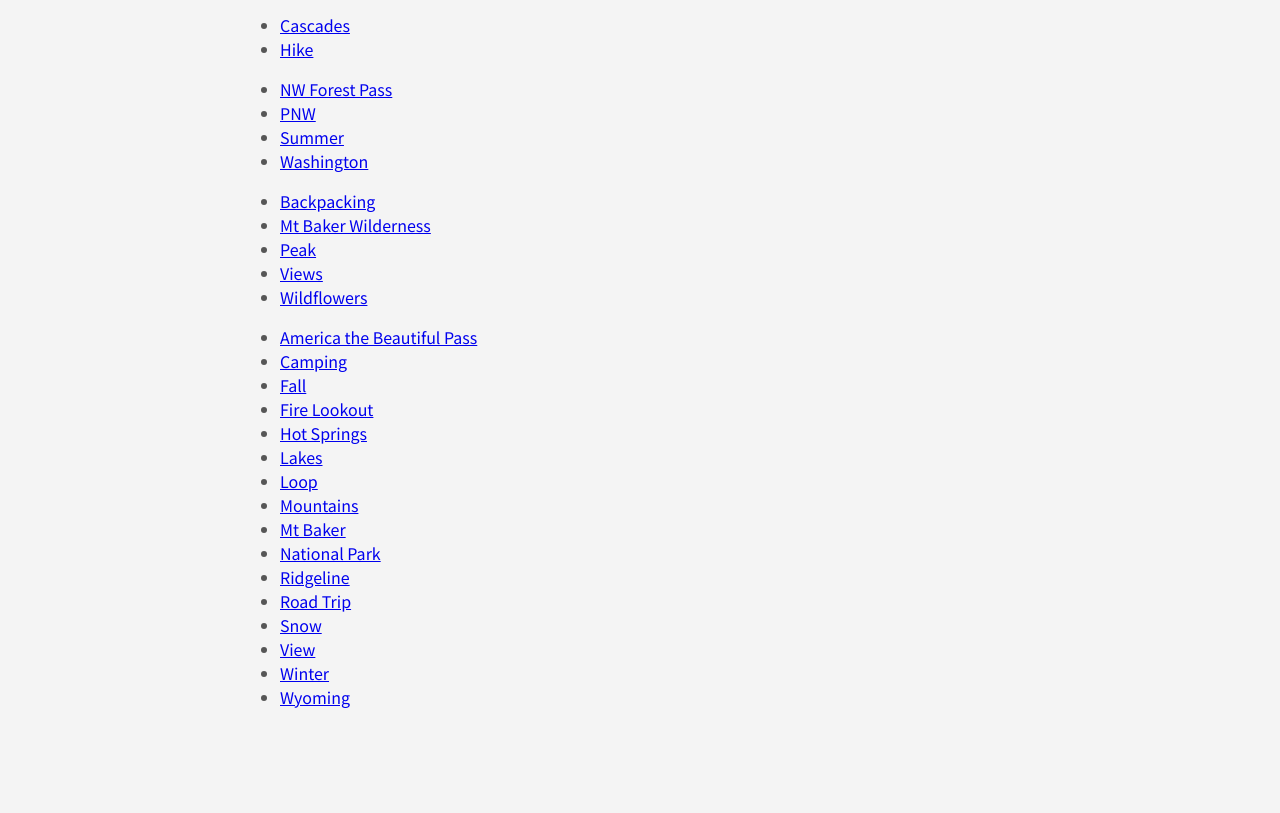
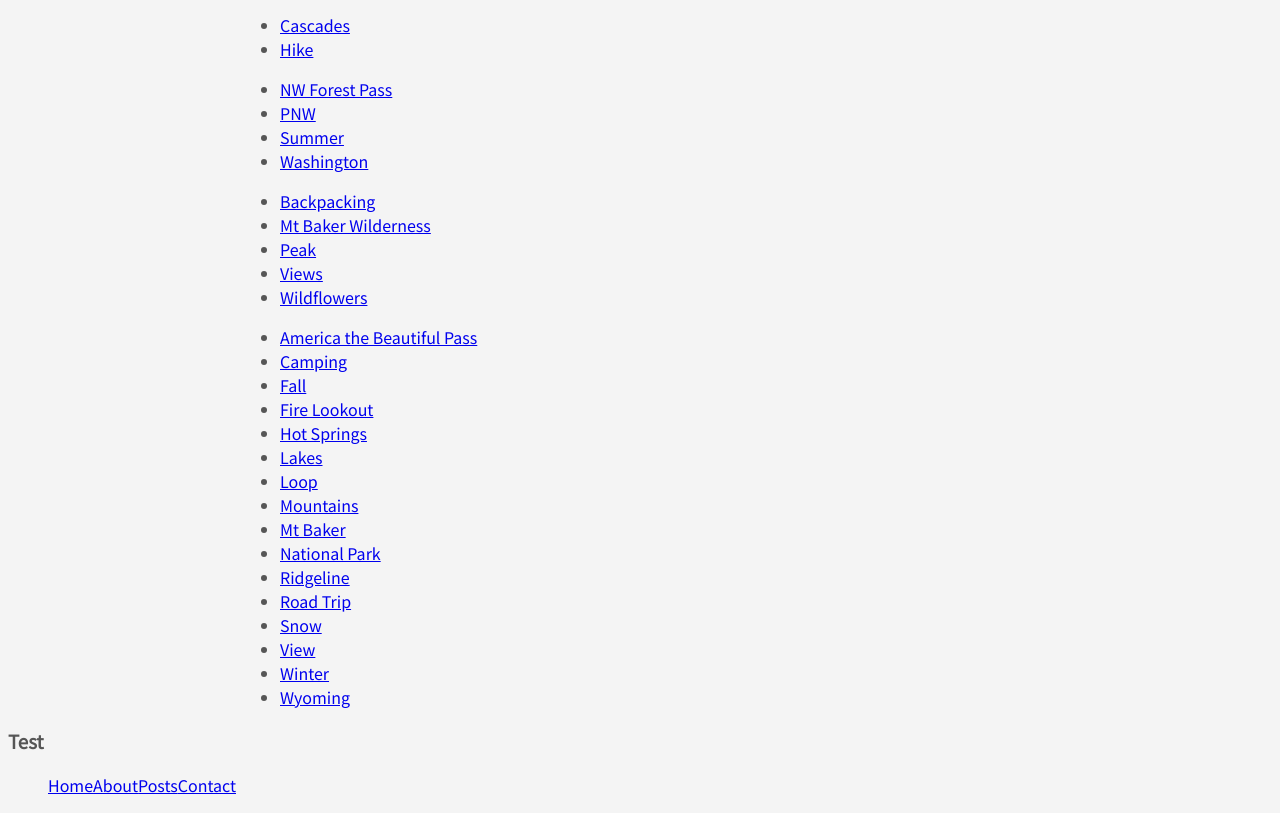
Before and after one commit to PilgrimMemoirs/hiking-blog, a Gatsby site: page /tags in a window 1280 px wide. Shown: the part 256-1069 px from the top of the page. Before the commit the page ends 981 px from the top, so only its background shows below. Built offline with nearby package versions, Linux system fonts and the light colour scheme; Gatsby itself is replaced by a stand-in of ours.

Commit message:
add footer component and style files

```diff
--- a/src/components/Layout.js
+++ b/src/components/Layout.js
@@ -1,7 +1,8 @@
 import React from 'react';
+import { Header } from './Header';
+import { Footer } from './Footer';
+import { useSiteMetadata } from '../hooks/useSiteMetadata';
 import styled from 'styled-components';
-import { useSiteMetadata } from '../hooks/useSiteMetadata';
-import { Header } from './Header';
 import layoutStyles from './layout.module.scss'
 
 const AppStyles = styled.main`
@@ -18,6 +19,7 @@
       <AppStyles>
         { children }
       </AppStyles>
+      <Footer/>
     </div>
   );
 };
--- /dev/null
+++ b/src/components/footer.js
@@ -0,0 +1,15 @@
+import React from 'react';
+import { Link } from 'gatsby';
+import './footer.scss'
+
+export const Footer = () => (
+  <footer>
+    <h3> Test </h3>
+    <ul>
+      <li><Link to="/">Home</Link></li>
+      <li><Link to="/about">About</Link></li>
+      <li><Link to="/tags">Posts</Link></li>
+      <li><Link to="/contact">Contact</Link></li>
+    </ul>
+  </footer>
+);
--- /dev/null
+++ b/src/components/footer.scss
@@ -0,0 +1,5 @@
+footer {
+  ul li {
+    display: inline-block;
+  }
+}
```
